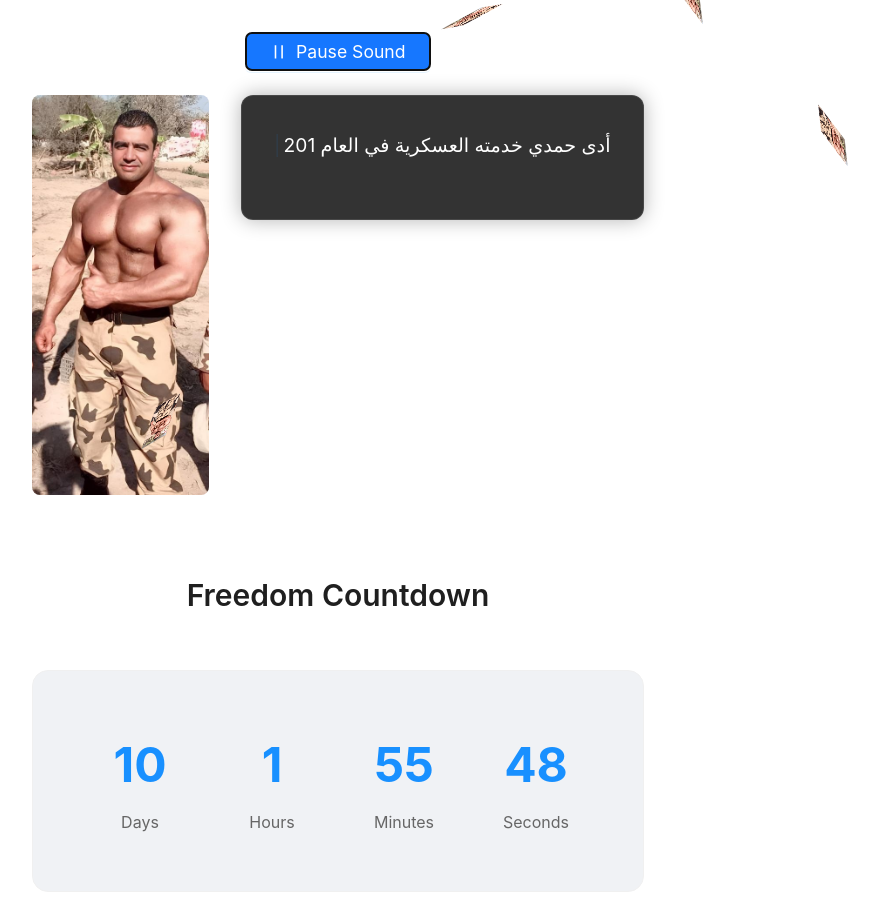
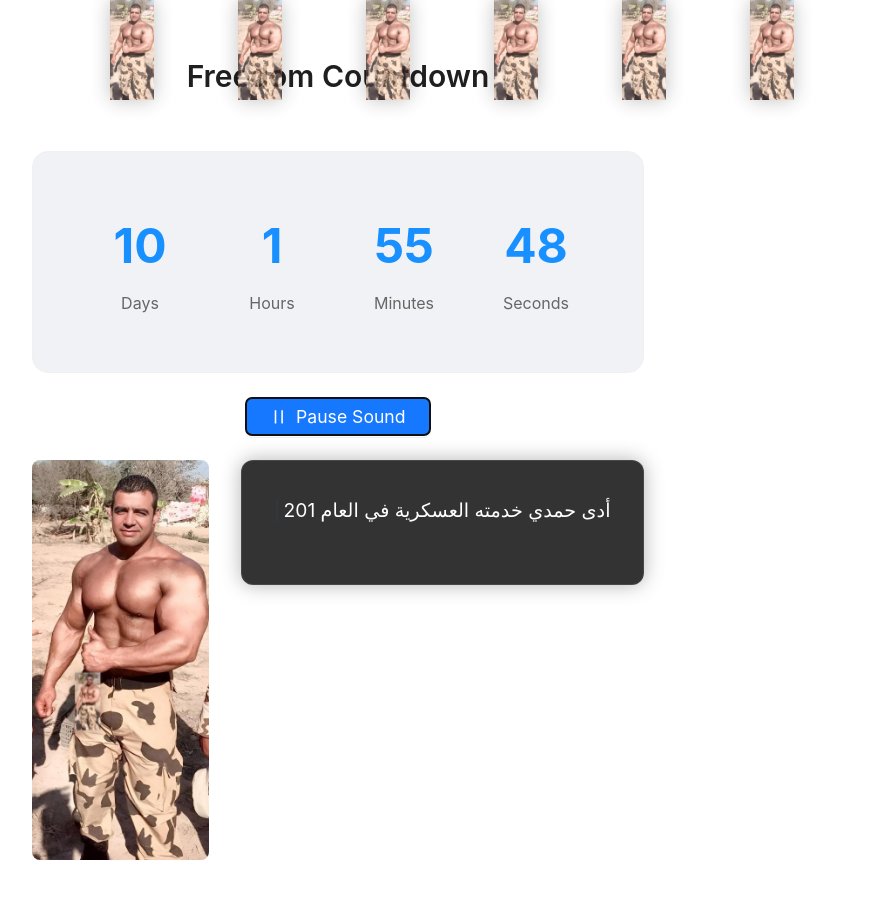
Before and after one commit to OmarNaguib/ahmed-timer, a React (Vite) app: page / in a window 1280 px wide. Both pictures are taken after a click on the button "Play Sound". Shown: the whole page, without its empty margins (302-1181 px from the left). Built offline with nearby package versions, Linux system fonts and the light colour scheme.

Commit message:
Add new lib

```diff
--- a/package.json
+++ b/package.json
@@ -10,12 +10,12 @@
     "preview": "vite preview"
   },
   "dependencies": {
+    "@react-spring/web": "^9.7.5",
     "@types/typed.js": "^2.0.9",
     "antd": "^5.24.1",
     "dayjs": "^1.11.13",
-    "react": "^19.0.0",
-    "react-confetti": "^6.2.2",
-    "react-dom": "^19.0.0",
+    "react": "^18.2.0",
+    "react-dom": "^18.2.0",
     "typed.js": "^2.1.0"
   },
   "devDependencies": {
--- a/src/App.css
+++ b/src/App.css
@@ -184,3 +184,103 @@ html {
   color: #666;
   margin-top: 0.5rem;
 }
+
+.floating-container {
+  position: fixed;
+  top: 0;
+  left: 0;
+  width: 100%;
+  height: 100%;
+  pointer-events: none;
+  z-index: 1000;
+  overflow: hidden;
+}
+
+.floating-window {
+  filter: drop-shadow(0 0 10px rgba(0, 0, 0, 0.3));
+  opacity: 0.8;
+  border-radius: 8px;
+  animation: float 20s infinite;
+  pointer-events: none;
+}
+
+@keyframes float {
+  0% {
+    transform: translate(0, 100vh) scale(0.5);
+    opacity: 0;
+  }
+  10% {
+    opacity: 0.8;
+  }
+  90% {
+    opacity: 0.8;
+  }
+  100% {
+    transform: translate(100vw, -100px) scale(1);
+    opacity: 0;
+  }
+}
+
+.floating-1 {
+  left: 10%;
+  animation-delay: 0s;
+}
+.floating-2 {
+  left: 20%;
+  animation-delay: 2.5s;
+}
+.floating-3 {
+  left: 30%;
+  animation-delay: 5s;
+}
+.floating-4 {
+  left: 40%;
+  animation-delay: 7.5s;
+}
+.floating-5 {
+  left: 50%;
+  animation-delay: 10s;
+}
+.floating-6 {
+  left: 60%;
+  animation-delay: 12.5s;
+}
+.floating-7 {
+  left: 70%;
+  animation-delay: 15s;
+}
+.floating-8 {
+  left: 80%;
+  animation-delay: 17.5s;
+}
+
+@keyframes float-alt {
+  0% {
+    transform: translate(100vw, 100vh) scale(0.5);
+    opacity: 0;
+  }
+  10% {
+    opacity: 0.8;
+  }
+  90% {
+    opacity: 0.8;
+  }
+  100% {
+    transform: translate(0, -100px) scale(1);
+    opacity: 0;
+  }
+}
+
+.floating-1,
+.floating-3,
+.floating-5,
+.floating-7 {
+  animation-name: float;
+}
+
+.floating-2,
+.floating-4,
+.floating-6,
+.floating-8 {
+  animation-name: float-alt;
+}
--- a/src/App.tsx
+++ b/src/App.tsx
@@ -3,12 +3,27 @@ import { Typography, Card, Space, Button } from "antd";
 import { SoundOutlined, PauseOutlined } from "@ant-design/icons";
 import dayjs from "dayjs";
 import Typed from "typed.js";
-import Confetti from "react-confetti";
 import aloehSound from "./assets/aloeh.mp3";
 import sa3ka2Image from "./assets/sa3ka2.jpg";
 import "./App.css";
 
 const { Title, Text } = Typography;
+
+const FloatingImage = ({ index }: { index: number }) => (
+  <img
+    src={sa3ka2Image}
+    alt=""
+    className={`floating-window floating-${index + 1}`}
+    style={{
+      position: "fixed",
+      width: "100px",
+      height: "100px",
+      objectFit: "contain",
+      pointerEvents: "none",
+      zIndex: -1,
+    }}
+  />
+);
 
 function App() {
   const targetDate = dayjs("2025-03-01");
@@ -19,10 +34,6 @@ function App() {
   const typedInstance2 = useRef<Typed | null>(null);
   const [isPlaying, setIsPlaying] = useState(false);
   const [showStory, setShowStory] = useState(false);
-  const [windowSize, setWindowSize] = useState({
-    width: window.innerWidth,
-    height: window.innerHeight,
-  });
   const [timeLeft, setTimeLeft] = useState({
     days: 0,
     hours: 0,
@@ -112,20 +123,11 @@ function App() {
   return (
     <>
       {isPlaying && (
-        <Confetti
-          width={windowSize.width}
-          height={windowSize.height}
-          numberOfPieces={8}
-          confettiSource={{ x: 0, y: 0, w: windowSize.width, h: 0 }}
-          initialVelocityY={3}
-          gravity={0.1}
-          wind={0.05}
-          drawShape={(ctx) => {
-            const img = new Image();
-            img.src = sa3ka2Image;
-            ctx.drawImage(img, 0, 0, 50, 50);
-          }}
-        />
+        <div className="floating-container">
+          {Array.from({ length: 8 }).map((_, index) => (
+            <FloatingImage key={index} index={index} />
+          ))}
+        </div>
       )}
       <div className="container">
         <audio
@@ -135,6 +137,29 @@ function App() {
           onEnded={() => setIsPlaying(false)}
         />
         <Space direction="vertical" size="large" style={{ width: "100%" }}>
+          <Title level={2} className="title">
+            Freedom Countdown
+          </Title>
+          <Card className="timer-card">
+            <Space size="large" className="timer-display">
+              <div className="time-block">
+                <Text className="time-value">{timeLeft.days}</Text>
+                <Text className="time-label">Days</Text>
+              </div>
+              <div className="time-block">
+                <Text className="time-value">{timeLeft.hours}</Text>
+                <Text className="time-label">Hours</Text>
+              </div>
+              <div className="time-block">
+                <Text className="time-value">{timeLeft.minutes}</Text>
+                <Text className="time-label">Minutes</Text>
+              </div>
+              <div className="time-block">
+                <Text className="time-value">{timeLeft.seconds}</Text>
+                <Text className="time-label">Seconds</Text>
+              </div>
+            </Space>
+          </Card>
           <Button
             type="primary"
             icon={isPlaying ? <PauseOutlined /> : <SoundOutlined />}
@@ -168,29 +193,6 @@ function App() {
               </div>
             )}
           </div>
-          <Title level={2} className="title">
-            Freedom Countdown
-          </Title>
-          <Card className="timer-card">
-            <Space size="large" className="timer-display">
-              <div className="time-block">
-                <Text className="time-value">{timeLeft.days}</Text>
-                <Text className="time-label">Days</Text>
-              </div>
-              <div className="time-block">
-                <Text className="time-value">{timeLeft.hours}</Text>
-                <Text className="time-label">Hours</Text>
-              </div>
-              <div className="time-block">
-                <Text className="time-value">{timeLeft.minutes}</Text>
-                <Text className="time-label">Minutes</Text>
-              </div>
-              <div className="time-block">
-                <Text className="time-value">{timeLeft.seconds}</Text>
-                <Text className="time-label">Seconds</Text>
-              </div>
-            </Space>
-          </Card>
         </Space>
       </div>
     </>
```
Also changed, not shown: 1 other file (tests, documents, lock files or other folders).
